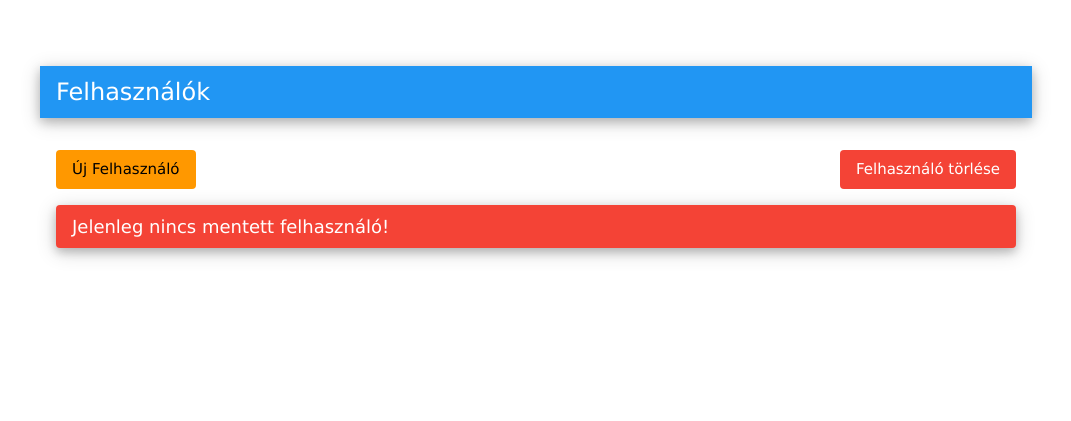
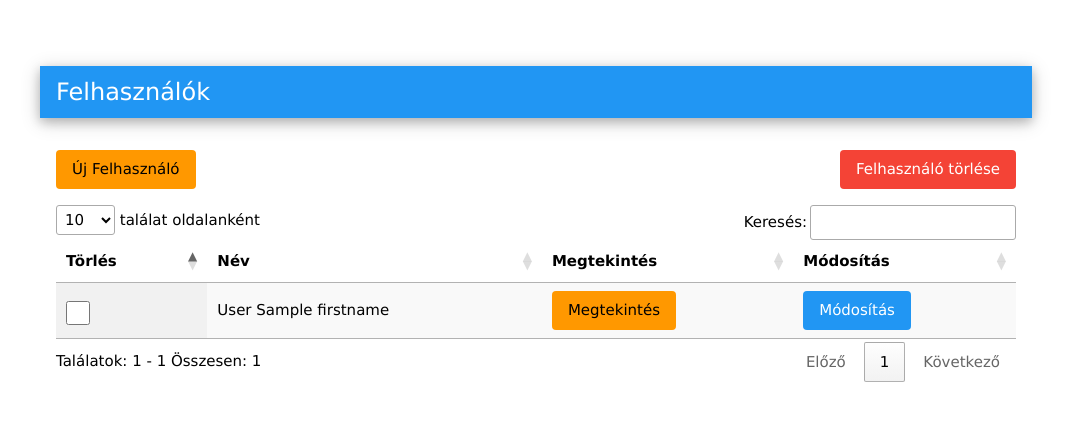
Before and after one commit to salimi023/ixenit, a CodeIgniter 4 app: the page made by app/Views/home.php in a window 1280 px wide. Shown: the top 421 px of the page, without its empty margins (104-1175 px from the left). Run offline with PHP 8.4 and a stand-in for CodeIgniter, Linux system fonts and the light colour scheme; the template is opened without the code that fills it: most values are stand-ins (such as "Sample title", 1, 10 or a date in 2020); some libraries are stand-ins or nearby versions.

Commit message:
Adding users' table to homepage

```diff
--- a/app/Views/home.php
+++ b/app/Views/home.php
@@ -40,22 +40,49 @@
                 <button id="delete_user" class="w3-btn w3-red w3-round w3-margin-top w3-right">Felhasználó
                     törlése</button>
             </div>
-            <div id="table_container" class="w3-container">
+            <div id="table_container" class="w3-container w3-margin-top">
+                <?php
+                if(!empty($users)) { ?>
+                <table id="users_table" class="display">
+                    <thead>
+                        <tr>
+                            <th>Törlés</th>
+                            <th>Név</th>
+                            <th>Megtekintés</th>
+                            <th>Módosítás</th>
+                        </tr>
+                    </thead>
+                    <tbody>
+                        <?php
+                        foreach($users as $user) {
+                            $name = $user['lastname'] . ' ' . $user['firstname'];
+                            echo "<tr data-id=\"{$user['user_id']}\">
+                            <td><input type=\"checkbox\" class=\"w3-check\" name=\"delete_user\" data-id=\"{$user['user_id']}\" /></td>
+                            <td>{$name}</td>
+                            <td><button class=\"w3-btn w3-orange w3-round view_user\" data-id=\"{$user['user_id']}\">Megtekintés</button></td>
+                            <td><button class=\"w3-btn w3-blue w3-round update_user\" data-id=\"{$user['user_id']}\">Módosítás</button></td>";
+                        }
+                        ?>
+                    </tbody>
+                    <tfoot></tfoot>
+                </table>
+                <?php } else { ?>
                 <div id="status_msg" class="w3-panel w3-red w3-round w3-card-4 w3-padding w3-large">Jelenleg nincs
                     mentett felhasználó!</div>
+                <?php } ?>
             </div>
         </div>
     </div>
 
-    <!-- Modal -->
+    <!-- Add User Modal -->
     <div id="user_modal" class="w3-modal">
         <div class="w3-modal-content w3-animate-opacity">
             <div class="w3-container">
                 <span id="close_modal" class="w3-button w3-display-topright">&times;</span>
                 <div id="modal_title" class="w3-row w3-xlarge w3-padding"></div>
-                <div class="w3-row w3-padding"><small>A <span class="asterisk">*-al</span> jelölt mezők kitöltése
-                        kötelező!</small></div>
                 <div id="modal_content" class="w3-row w3-padding">
+                    <div class="w3-row w3-padding"><small>A <span class="asterisk">*-al</span> jelölt mezők kitöltése
+                            kötelező!</small></div>
                     <span id="validationStatus" class="w3-hide"></span>
                     <span id="base_url" class="w3-hide"><?php echo base_url(); ?></span>
                     <form>
@@ -95,7 +122,8 @@
                         <div class="w3-row form-group">
                             <div class="w3-margin-bottom">
                                 <h3>Ideiglenes lakcím</h3>
-                                <label for="temp_zip_code">Irányítószám<span class="asterisk temp_title w3-hide">*</span></label>
+                                <label for="temp_zip_code">Irányítószám<span
+                                        class="asterisk temp_title w3-hide">*</span></label>
                                 <input class="w3-input w3-border temp" id="temp_zip_code" name="temp_zip_code"
                                     type="text" oninput="this.value = this.value.replace(/[^0-9]/g, '');"
                                     maxlength="4" />
@@ -155,12 +183,21 @@
     <script src="<?php echo base_url(); ?>app/Libraries/jquery.js"></script>
     <!-- DataTables -->
     <script src="<?php echo base_url(); ?>app/Libraries/datatables/datatables.min.js"></script>
+    <script>
+    $("#users_table").DataTable({
+        language: {
+            url: $("span#base_url").text() + 'app/Libraries/datatables/HU_hu.json'
+        }
+    });
+    </script>
     <!-- Validation -->
     <script src="<?php echo base_url(); ?>app/JS/validation.js"></script>
     <!-- Modal -->
     <script src="<?php echo base_url(); ?>app/JS/modal.js"></script>
     <!-- Add User -->
     <script src="<?php echo base_url(); ?>app/JS/add_user.js"></script>
+    <!-- View User -->
+    <script src="<?php echo base_url(); ?>app/JS/view_user.js"></script>
 </body>
 
 </html>
```
